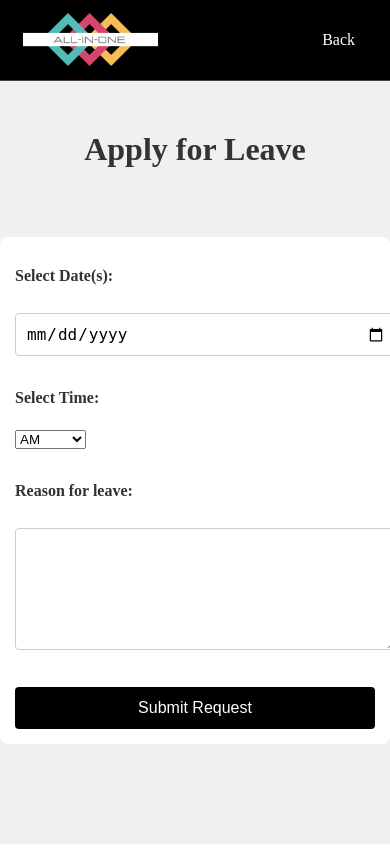
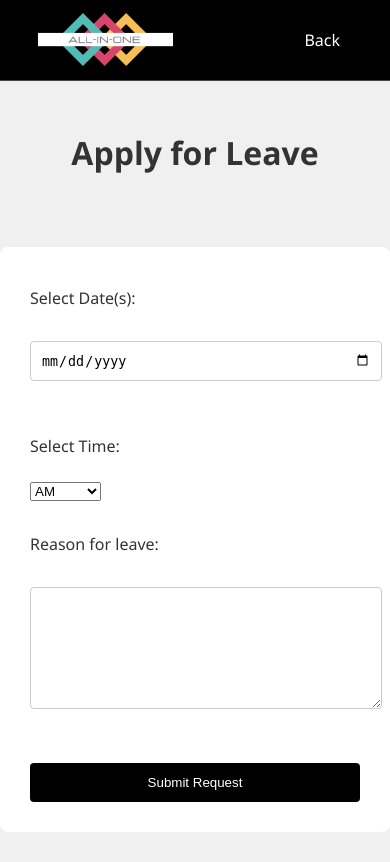
Before and after one commit to divyayayya/Divya, a PHP site: page /apply_leave.php in a window 390 px wide. Run offline with PHP 8.4, Linux system fonts and the light colour scheme; the visitor is signed in with stand-in values (Sample User, id 1); data that the repository does not hold is empty.

Commit message:
Update apply_leave.php
updated responsiveness

```diff
--- a/apply_leave.php
+++ b/apply_leave.php
@@ -23,7 +23,8 @@
     <title>Apply for Leave</title>
     <style>
 
-        body {
+body {
+            font-family: 'Segoe UI';
             background-color: #f0f0f0;
             color: #333;
             margin: 0;
@@ -34,6 +35,12 @@
             text-align: center;
             margin-top: 50px;
         }
+
+        h2, h3 {
+            color: #333;
+            text-align: center;
+        }
+
         /* Navbar Styling */
         .navbar {
             background-color: #000;
@@ -50,7 +57,6 @@
             height: 60px;
         }
 
-        /* Form Styling */
         form {
             max-width: 600px;
             margin: 30px auto;
@@ -59,20 +65,16 @@
             border-radius: 8px;
         }
 
-        label {
+        label, input, textarea, button {
             display: block;
-            margin: 15px 0 5px;
-            font-weight: bold;
+            width: 100%;
+            margin-top: 10px;
         }
 
-        input[type="date"],
-        textarea {
-            width: 100%;
+        input[type="date"], textarea {
             padding: 10px;
-            margin-top: 5px;
             border: 1px solid #ccc;
             border-radius: 4px;
-            font-size: 16px;
         }
 
         textarea {
@@ -80,12 +82,19 @@
             height: 100px;
         }
 
-        /* Radio and Checkbox Styling */
-        input[type="radio"], input[type="checkbox"] {
-            margin-right: px;
+        button {
+            padding: 12px;
+            background-color: #000;
+            color: #fff;
+            border: none;
+            border-radius: 4px;
+            cursor: pointer;
         }
 
-        /* Button Styling */
+        button:hover {
+            background-color: #333;
+        }
+
         .backbutton a {
             font-size: 16px;
             border: none;
@@ -103,47 +112,19 @@
             color: #fff; /* Change text color on hover */
         }
 
-        button {
-            width: 100%;
-            padding: 12px;
-            background-color: #000;
-            color: #fff;
-            border: none;
-            border-radius: 4px;
-            font-size: 16px;
-            cursor: pointer;
-            margin-top: 15px;
+
+        .radio-group, .checkbox-group {
+            display: flex;
+            gap: 10px;
+            margin-top: 10px;
         }
 
-        button:hover {
-            background-color: #333;
-        }
-
-        /* Form Sections */
         #single-day-fields, #recurring-fields {
             display: none;
         }
 
         #single-day-fields.active, #recurring-fields.active {
             display: block;
-        }
-
-        /* Checkbox and Radio Button Alignment */
-        .checkbox-group, .radio-group {
-            display: flex;
-            gap: 10px;
-            margin-top: 10px;
-        }
-
-        /* Responsive Design */
-        @media (max-width: 600px) {
-            .navbar {
-                padding: 0 15px;
-            }
-
-            form {
-                padding: 15px;
-            }
         }
 
     </style>
```
